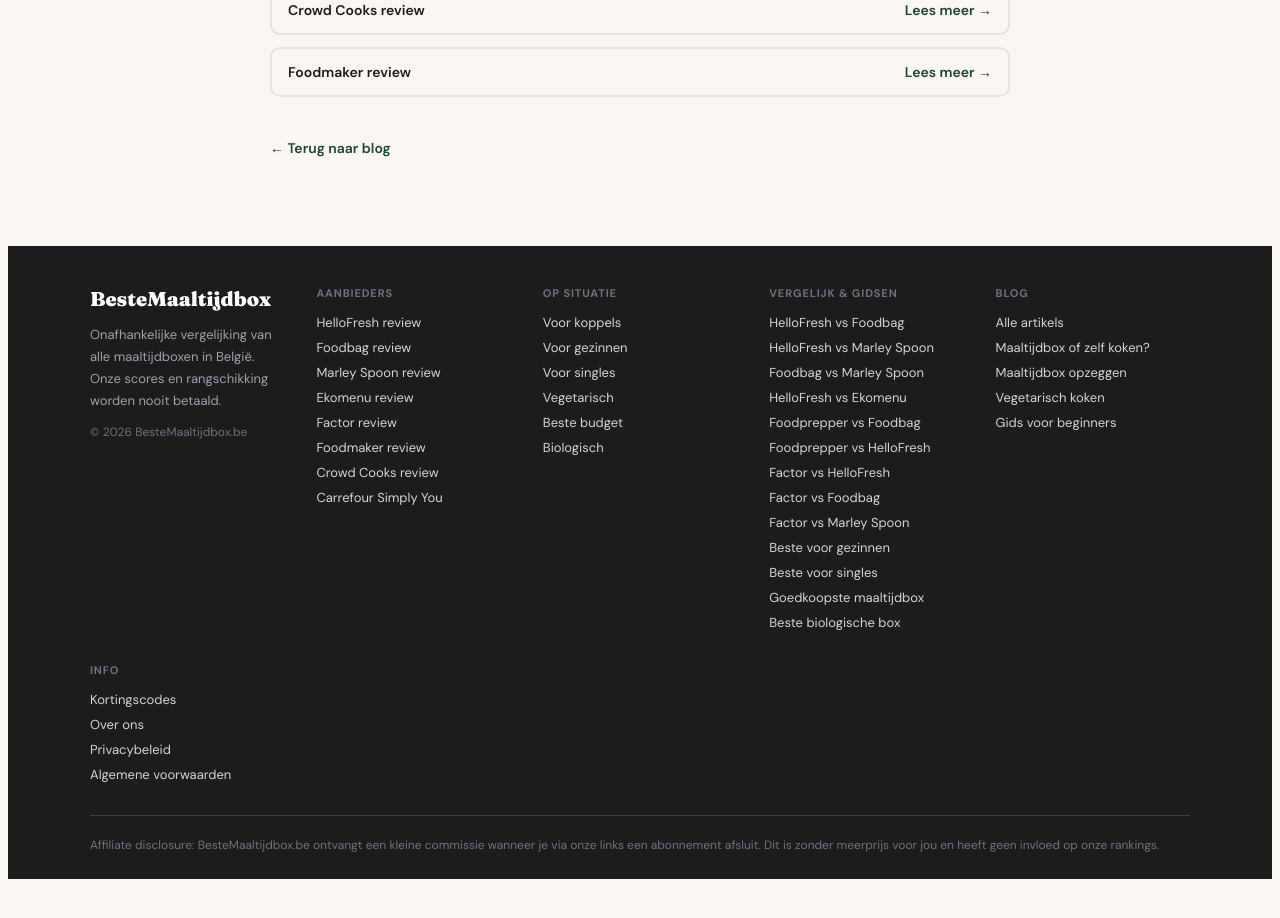
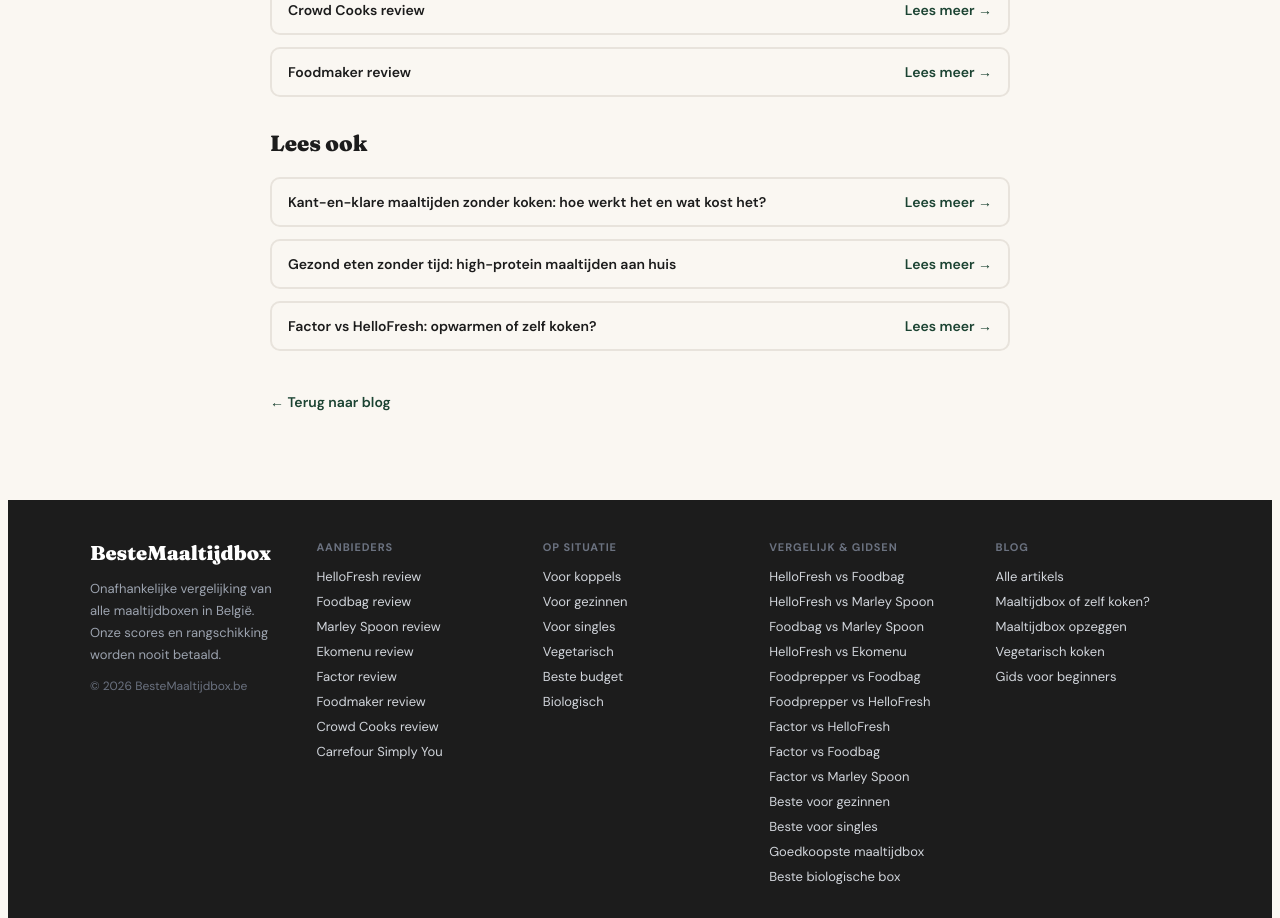
Before and after one commit to fetspets/bestemaaltijdbox, a Next.js app: page /blog/factor-review-belgie in a window 1280 px wide. Shown: the part 3380-4298 px from the top of the page. Before the commit the page ends 4267 px from the top, so only its background shows below. Built offline with nearby package versions, Linux system fonts and the light colour scheme.

Commit message:
auto: update page.tsx

```diff
--- a/src/app/blog/[slug]/page.tsx
+++ b/src/app/blog/[slug]/page.tsx
@@ -285,6 +285,23 @@ export default async function BlogDetailPage({ params }: { params: Promise<{ slu
         </section>
       )}
 
+      {/* Lees ook — contextuele links naar andere blogs/pagina's */}
+      {post.relatedLinks && post.relatedLinks.length > 0 && (
+        <section style={{ marginTop: 32 }}>
+          <h2 style={{ fontFamily: 'Fraunces, serif', fontSize: 22, fontWeight: 800, marginBottom: 20, color: 'var(--ink)' }}>
+            Lees ook
+          </h2>
+          <div style={{ display: 'flex', flexDirection: 'column', gap: 12 }}>
+            {post.relatedLinks.map(l => (
+              <Link key={l.href} href={l.href} style={{ display: 'flex', alignItems: 'center', justifyContent: 'space-between', gap: 12, padding: '14px 16px', border: '2px solid var(--rule)', borderRadius: 10, textDecoration: 'none', color: 'var(--ink)', fontSize: 14, fontWeight: 600 }}>
+                <span>{l.label}</span>
+                <span style={{ color: 'var(--green)', whiteSpace: 'nowrap' }}>Lees meer →</span>
+              </Link>
+            ))}
+          </div>
+        </section>
+      )}
+
       {/* Back to blog */}
       <div style={{ marginTop: 40 }}>
         <Link href="/blog" style={{ fontSize: 14, fontWeight: 600, color: 'var(--green)', textDecoration: 'none' }}>
```
